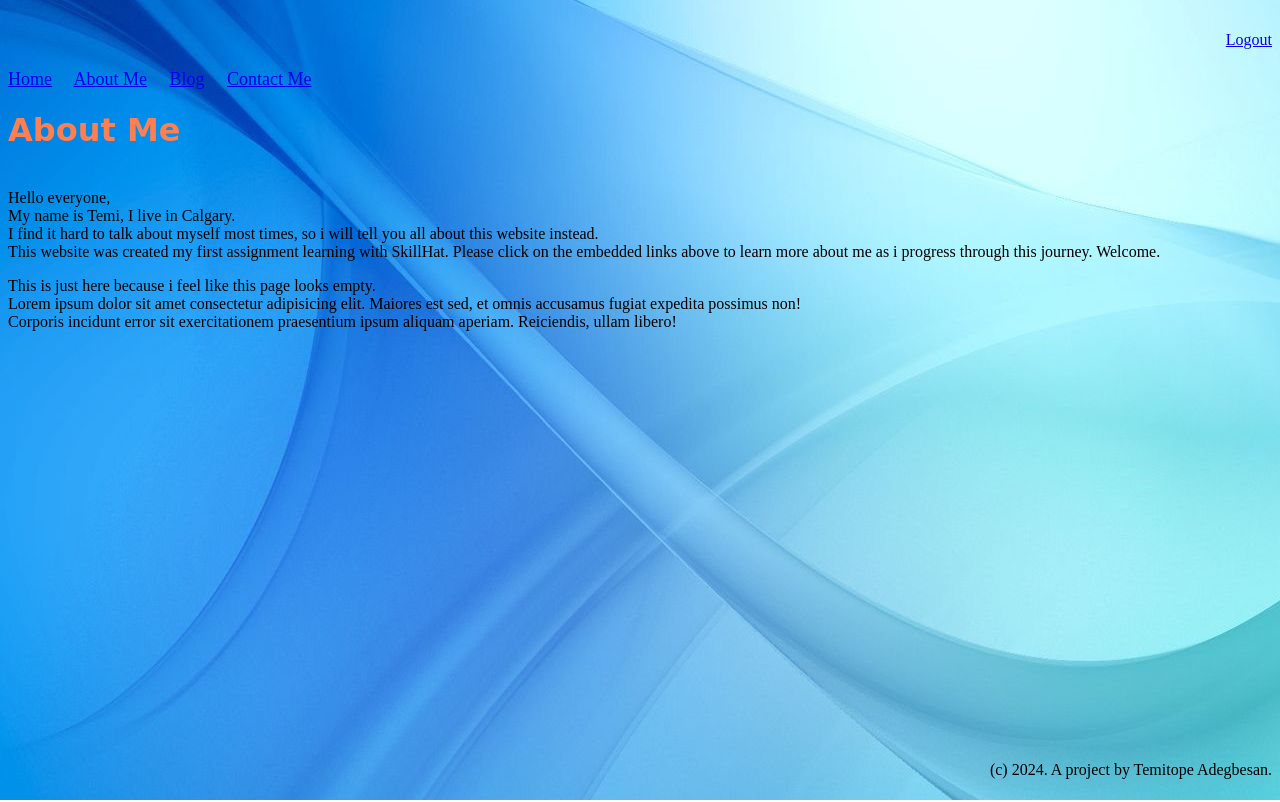
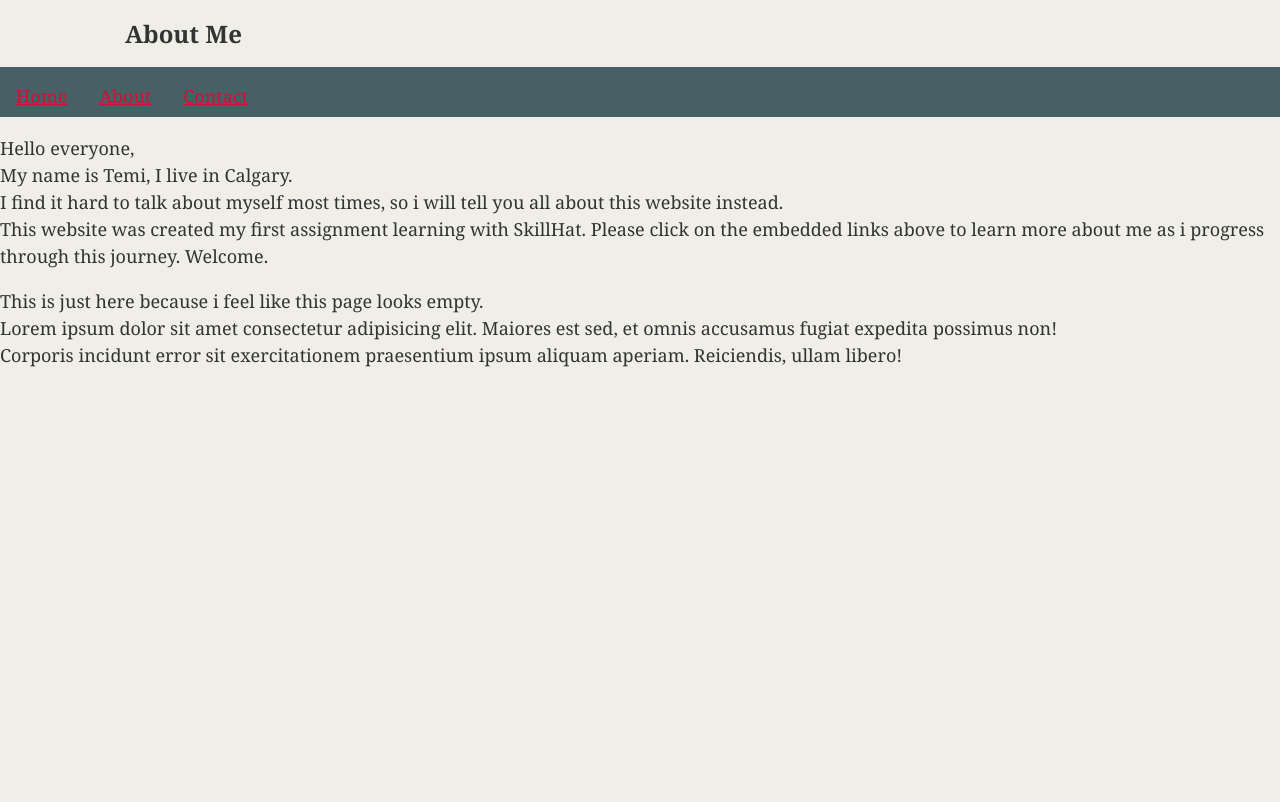
Before and after one commit to estellefruity/project_website, a plain HTML site: page aboutme.html in a window 1280 px wide. Shown: the top 802 px of the page. Drawn offline with Linux system fonts and the light colour scheme.

Commit message:
update to contact me page

```diff
--- a/aboutme.html
+++ b/aboutme.html
@@ -4,20 +4,25 @@
     <meta charset="UTF-8">
     <meta name="viewport" content="width=device-width, initial-scale=1.0">
     <title>About Me</title>
+    <link rel="stylesheet" type="text/css" href="css/style.css">
 </head>
 <body background="images/blue.jpg">
-    <p align="right"> <font face="cinzel" size="6"></font><a href="index.html">Logout</a></font></p>
-    <p>
-        <font face="cinzel" size="4">
-			<a href="index.html">Home</a>&nbsp;&nbsp;&nbsp;&nbsp;
-			<a href="aboutme.html">About Me</a>&nbsp;&nbsp;&nbsp;&nbsp;
-			<a href="blog.html">Blog</a>&nbsp;&nbsp;&nbsp;&nbsp;
-			<a href="contact.html">Contact Me</a>
-		</font>
-    </p>
-
+<section>
+    <div class="section-header">
+        <div class="container">
+          <h2>About Me</h2>
+        </div>
+      </div>
+      <div>
+        <nav class="myNav">
+            <ul>
+              <li><a href="index.html">Home</a></li>
+              <li><a href="aboutme.html">About</a></li>
+              <li><a href="contact.html">Contact</a></li>
+            </ul>
+          </nav>
+    </div>
 <p>
-    <h1 style="color:coral;"><font face="Cursive">About Me</font></h1><br>
      Hello everyone,
     <br>My name is Temi, I live in Calgary.
     <br>I find it hard to talk about myself most times, so i will tell you all about this website instead.
@@ -29,8 +34,9 @@
     Lorem ipsum dolor sit amet consectetur adipisicing elit.
     Maiores est sed, et omnis accusamus fugiat expedita possimus non!<br>
     Corporis incidunt error sit exercitationem praesentium ipsum aliquam aperiam.
-    Reiciendis, ullam libero!</p>
-<br>
+    Reiciendis, ullam libero!
+</p>
+</section>
     <br>
     <br>
     <br>
--- a/css/contact.css
+++ b/css/contact.css
@@ -192,3 +192,34 @@ section {
     width: 100%;
   }
 }
+/* Define the main Navigation block */
+.myNav {
+  display: block;
+  height: 50px;
+  line-height: 30px;
+  background-color: #333;
+}
+
+/* Remove bullets, margin and padding */
+.myNav ul {
+  list-style: none;
+  padding: 0;
+  margin: 0;
+}
+
+.myNav li {
+  float: left; /* Or you can use display: inline; */
+}
+
+/* Define the block styling for the links */
+.myNav li a {
+  display: inline-block;
+  text-align: center;
+  padding: 14px 16px;
+}
+
+/* This is optional, however if you want to display the
+active link differently apply a background to it */
+.myNav li a.active {
+  background-color: #3786e1;
+}
--- a/css/style.css
+++ b/css/style.css
@@ -78,3 +78,35 @@ body {
     line-height: 200px;
     margin-left:-15px;
   }
+
+/* Define the main Navigation block */
+.myNav {
+  display: block;
+  height: 50px;
+  line-height: 30px;
+  background-color: #2c4a50dc;
+}
+
+/* Remove bullets, margin and padding */
+.myNav ul {
+  list-style: none;
+  padding: 0;
+  margin: 0;
+}
+
+.myNav li {
+  float: left; /* Or you can use display: inline; */
+}
+
+/* Define the block styling for the links */
+.myNav li a {
+  display: inline-block;
+  text-align: center;
+  padding: 14px 16px;
+}
+
+/* This is optional, however if you want to display the
+active link differently apply a background to it */
+.myNav li a.active {
+  background-color: #3786e1;
+}
```
Also changed, not shown: blog.html (+17 -0 lines), index.html (+10 -0 lines), success-page.html (+1 -1 lines).
